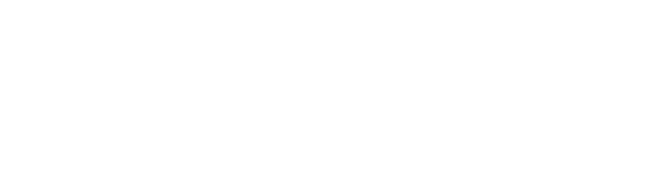
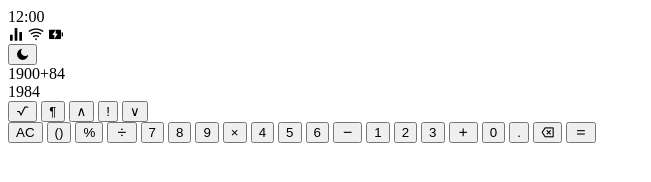
Before and after one commit to annmarytom/vanilla-js, a plain HTML site: page calculator/index.html in a window 1280 px wide. Shown: the whole page, without its empty margins (0-651 px from the left). Drawn offline with nearby package versions, Linux system fonts and the light colour scheme.

Commit message:
basic html structure added

```diff
--- a/calculator/index.html
+++ b/calculator/index.html
@@ -6,12 +6,62 @@
     <meta http-equiv='X-UA-Compatible' content='IE=edge'>
     <title>Calculator</title>
     <meta name='viewport' content='width=device-width, initial-scale=1'>
+    <link href="https://cdn.jsdelivr.net/npm/remixicon@4.5.0/fonts/remixicon.css" rel="stylesheet" />
     <link rel='stylesheet' type='text/css' media='screen' href='styles/style.css'>
     <script src='scripts/script.js'></script>
 </head>
 
 <body>
-
+    <div class="container">
+        <div class="calc-upper-div-controls">
+            <div class="left-items">12:00</div>
+            <div class="right-items">
+                <i class="ri-bar-chart-fill"></i>
+                <i class="ri-wifi-line"></i>
+                <i class="ri-battery-charge-fill"></i>
+            </div>
+        </div>
+        <div class="calc-display">
+            <div class="calc-display-controls">
+                <button class="calc-display-control">
+                    <i class="ri-moon-fill"></i>
+                </button>
+            </div>
+            <div class="calc-display-history">1900+84</div>
+            <div class="calc-display-value">1984</div>
+        </div>
+        <div class="calc-keyboard">
+            <div class="special-operators">
+                <button class="calc-spec-btn"><i class="ri-square-root"></i></button>
+                <button class="calc-spec-btn">&#182;</button>
+                <button class="calc-spec-btn">&#8743;</button>
+                <button class="calc-spec-btn">!</button>
+                <button class="calc-spec-btn">&#8744;</button>
+            </div>
+            <div class="calc-btn-grid">
+                <button class="calc-btn-acent">AC</button>
+                <button class="calc-btn-operator">()</button>
+                <button class="calc-btn-operator">%</button>
+                <button class="calc-btn-operator"><i class="ri-divide-line"></i></button>
+                <button class="calc-btn-number">7</button>
+                <button class="calc-btn-number">8</button>
+                <button class="calc-btn-number">9</button>
+                <button class="calc-btn-operator">&#215;</button>
+                <button class="calc-btn-number">4</button>
+                <button class="calc-btn-number">5</button>
+                <button class="calc-btn-number">6</button>
+                <button class="calc-btn-operator"><i class="ri-subtract-line"></i></button>
+                <button class="calc-btn-number">1</button>
+                <button class="calc-btn-number">2</button>
+                <button class="calc-btn-number">3</button>
+                <button class="calc-btn-operator"><i class="ri-add-line"></i></button>
+                <button class="calc-btn-number">0</button>
+                <button class="calc-btn-number">.</button>
+                <button class="calc-btn-number"><i class="ri-delete-back-2-line"></i></button>
+                <button class="calc-btn-acent"><i class="ri-equal-line"></i></button>
+            </div>
+        </div>
+    </div>
 </body>
 
 </html>
```
